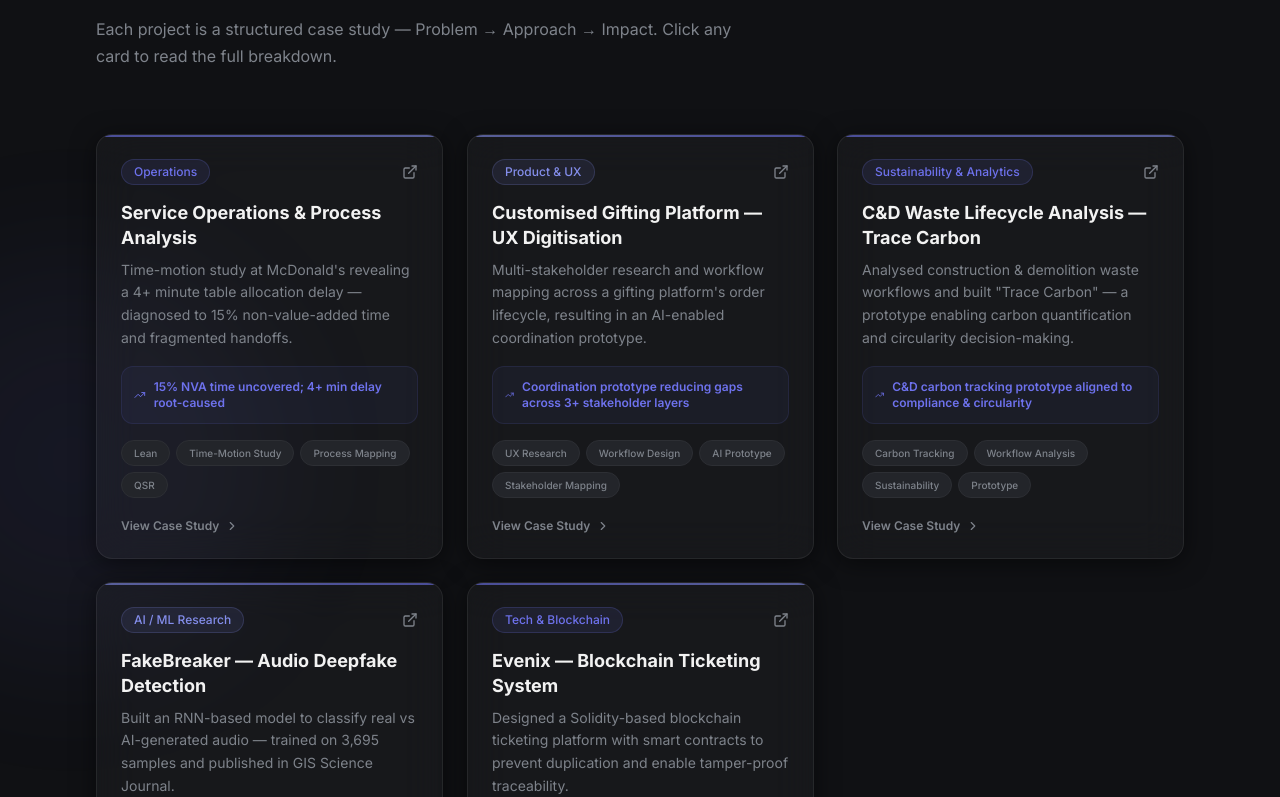
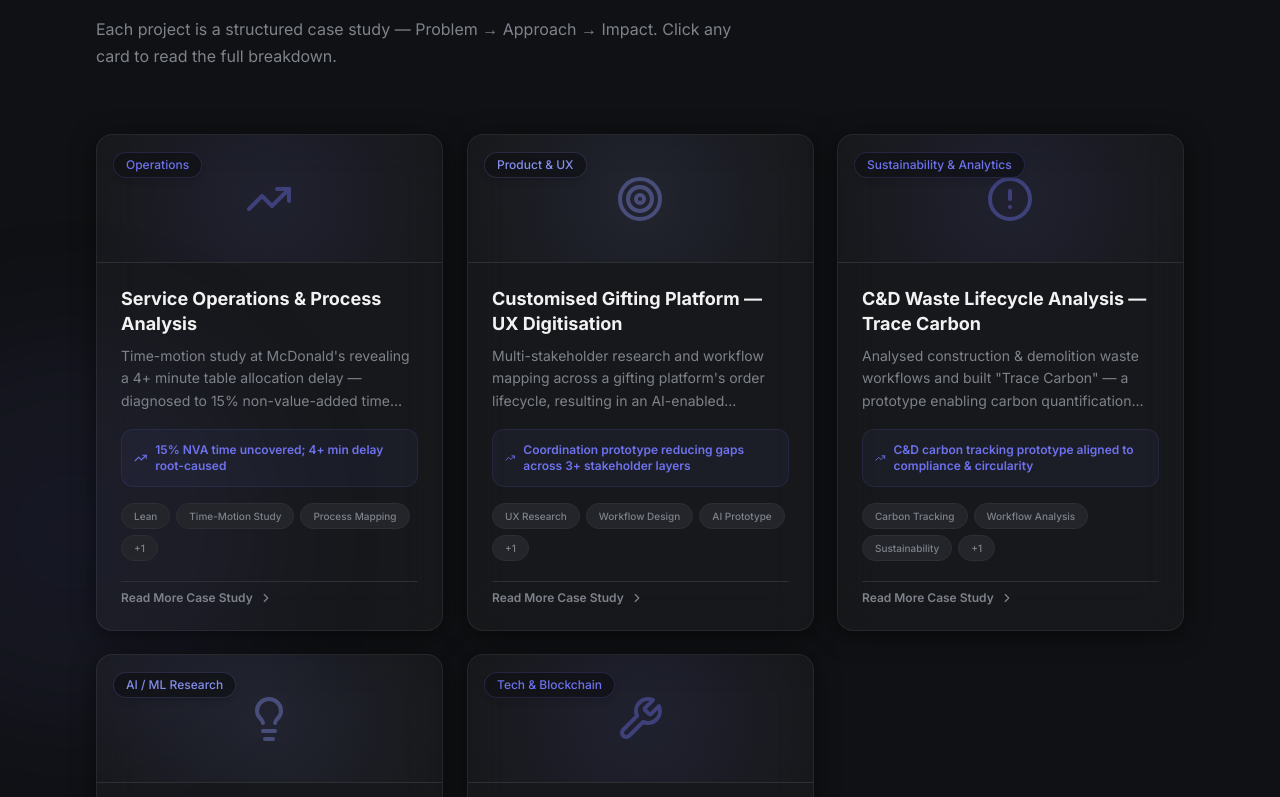
Before and after one commit to jainam03/portfolio-app, a Next.js app: page / in a window 1280 px wide. Shown: the part 2103-2900 px from the top of the page. Built offline with nearby package versions, Linux system fonts and the light colour scheme.

Commit message:
feat: implement interactive project display with modal view support

```diff
--- a/src/components/Projects.tsx
+++ b/src/components/Projects.tsx
@@ -176,7 +176,7 @@ function ProjectCard({
 }) {
   return (
     <div
-      className="glass rounded-2xl p-6 card-hover cursor-pointer relative overflow-hidden group h-full flex flex-col"
+      className="glass rounded-2xl card-hover cursor-pointer relative overflow-hidden group h-full flex flex-col"
       onClick={onClick}
       role="button"
       tabIndex={0}
@@ -184,38 +184,49 @@ function ProjectCard({
       aria-label={`View ${project.title} case study`}
       onKeyDown={(e) => e.key === 'Enter' && onClick()}
     >
-      {/* Top accent */}
+      {/* Thumbnail Diagram */}
+      <div className="h-32 w-full relative overflow-hidden flex items-center justify-center border-b border-[hsl(var(--border))]">
         <div
-        className="absolute top-0 left-0 right-0 h-[2px] transition-opacity duration-300 group-hover:opacity-100 opacity-60"
+          className="absolute inset-0 opacity-10 transition-opacity duration-500 group-hover:opacity-20"
           style={{
-          background:
-            index % 2 === 0
-              ? 'linear-gradient(90deg, hsl(var(--primary)), hsl(var(--accent)))'
-              : 'linear-gradient(90deg, hsl(var(--accent)), hsl(var(--primary)))',
+            background: index % 2 === 0
+              ? 'radial-gradient(circle at center, hsl(var(--primary)), transparent)'
+              : 'radial-gradient(circle at center, hsl(var(--accent)), transparent)'
           }}
         />
-
-      {/* Domain tag */}
-      <div className="flex items-center justify-between mb-4">
-        <span className={index % 2 === 0 ? 'chip' : 'chip-accent'}>
+        {/* Domain tag on thumbnail */}
+        <div className="absolute top-4 left-4 z-10">
+          <span className={index % 2 === 0 ? 'chip shadow-md bg-background/80 backdrop-blur-md' : 'chip-accent shadow-md bg-background/80 backdrop-blur-md'}>
             {project.domain}
           </span>
-        <ExternalLink className="w-4 h-4 text-muted-foreground transition-all duration-200 group-hover:text-[hsl(var(--primary))] group-hover:translate-x-0.5 group-hover:-translate-y-0.5" />
         </div>
 
+        {/* Abstract icon based on index */}
+        <div className="transform transition-transform duration-500 group-hover:scale-110">
+          {index === 0 && <TrendingUp className="w-12 h-12 text-[hsl(var(--primary))] opacity-40" />}
+          {index === 1 && <Target className="w-12 h-12 text-[hsl(var(--accent))] opacity-40" />}
+          {index === 2 && <AlertCircle className="w-12 h-12 text-[hsl(var(--primary))] opacity-40" />}
+          {index === 3 && <Lightbulb className="w-12 h-12 text-[hsl(var(--accent))] opacity-40" />}
+          {index === 4 && <Wrench className="w-12 h-12 text-[hsl(var(--primary))] opacity-40" />}
+        </div>
+
+        <ExternalLink className="absolute top-4 right-4 w-4 h-4 text-muted-foreground opacity-0 transition-all duration-300 group-hover:opacity-100 group-hover:text-[hsl(var(--primary))] z-10" />
+      </div>
+
+      <div className="p-6 flex flex-col flex-1">
         {/* Title */}
         <h3 className="font-bold text-lg leading-snug mb-2 transition-colors duration-200 group-hover:text-[hsl(var(--primary))]">
           {project.title}
         </h3>
 
         {/* Summary */}
-      <p className="text-sm text-muted-foreground leading-relaxed mb-4 flex-1">
+        <p className="text-sm text-muted-foreground leading-relaxed mb-4 flex-1 line-clamp-3">
           {project.summary}
         </p>
 
-      {/* Impact */}
-      <div className="flex items-center gap-2 p-3 rounded-xl bg-[hsl(var(--primary)/0.06)] border border-[hsl(var(--primary)/0.12)] mb-4">
-        <TrendingUp className="w-3.5 h-3.5 text-[hsl(var(--primary))]" />
+        {/* Impact Metric */}
+        <div className="flex items-center gap-2 p-3 rounded-xl bg-[hsl(var(--primary)/0.06)] border border-[hsl(var(--primary)/0.12)] mb-4 transition-colors group-hover:bg-[hsl(var(--primary)/0.1)]">
+          <TrendingUp className="w-4 h-4 text-[hsl(var(--primary))]" />
           <p className="text-xs font-semibold text-[hsl(var(--primary))]">
             {project.impact}
           </p>
@@ -223,17 +234,21 @@ function ProjectCard({
 
         {/* Tags */}
         <div className="flex flex-wrap gap-1.5 mb-5">
-        {project.tags.map((tag) => (
+          {project.tags.slice(0, 3).map((tag) => (
             <span key={tag} className="chip-muted text-[10px]">
               {tag}
             </span>
           ))}
+          {project.tags.length > 3 && (
+            <span className="chip-muted text-[10px]">+{project.tags.length - 3}</span>
+          )}
         </div>
 
         {/* CTA line */}
-      <div className="flex items-center gap-1.5 text-xs font-semibold text-muted-foreground group-hover:text-[hsl(var(--primary))] transition-colors duration-200 mt-auto">
-        <span>View Case Study</span>
-        <ChevronRight className="w-3.5 h-3.5 transition-transform duration-200 group-hover:translate-x-0.5" />
+        <div className="flex items-center gap-1.5 text-xs font-semibold text-muted-foreground group-hover:text-[hsl(var(--primary))] transition-colors duration-200 mt-auto pt-2 border-t border-[hsl(var(--border))]">
+          <span>Read More Case Study</span>
+          <ChevronRight className="w-3.5 h-3.5 transition-transform duration-200 group-hover:translate-x-1" />
+        </div>
       </div>
     </div>
   );
```
Lines whose indentation alone changed are shown as unchanged.
